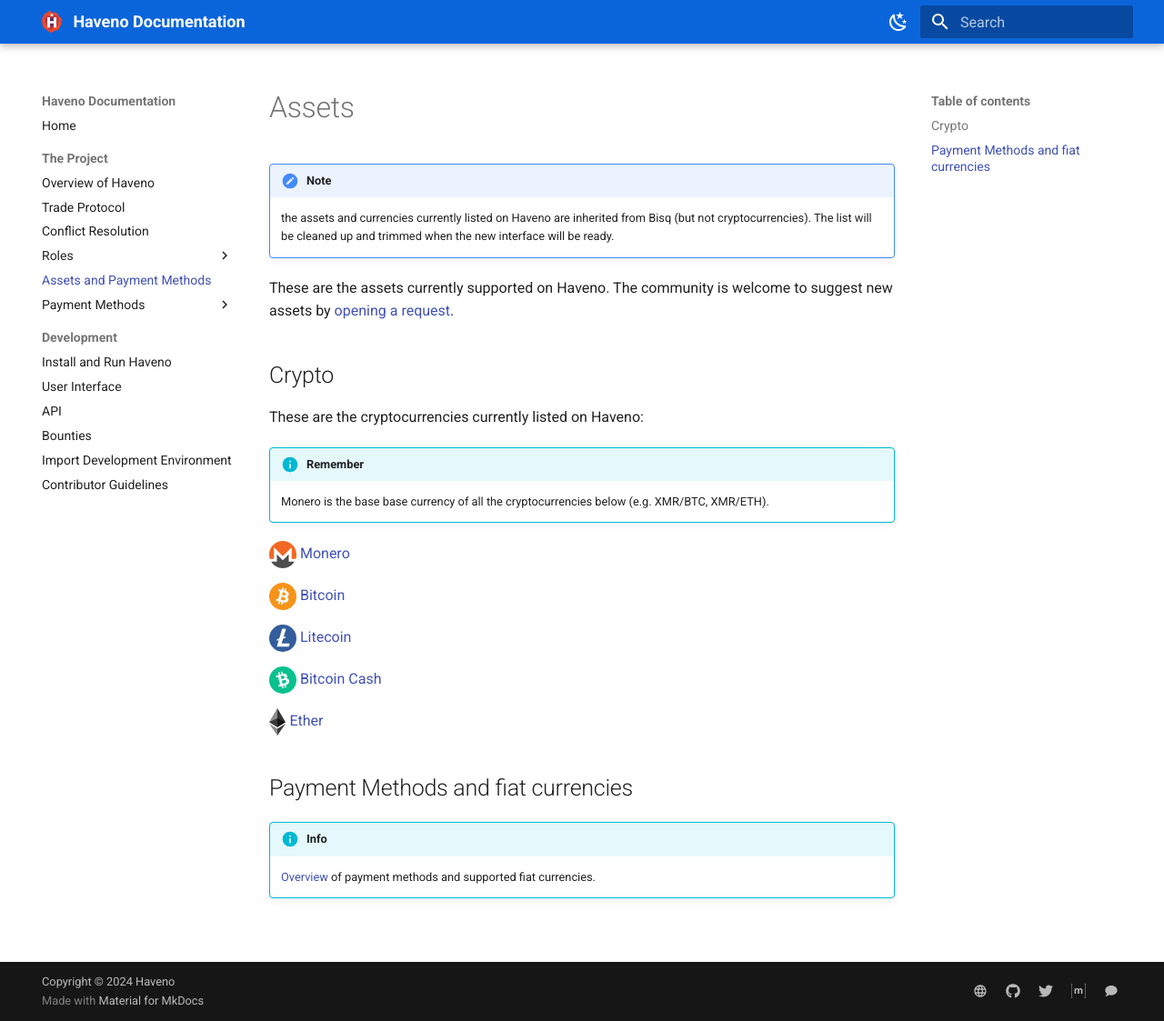
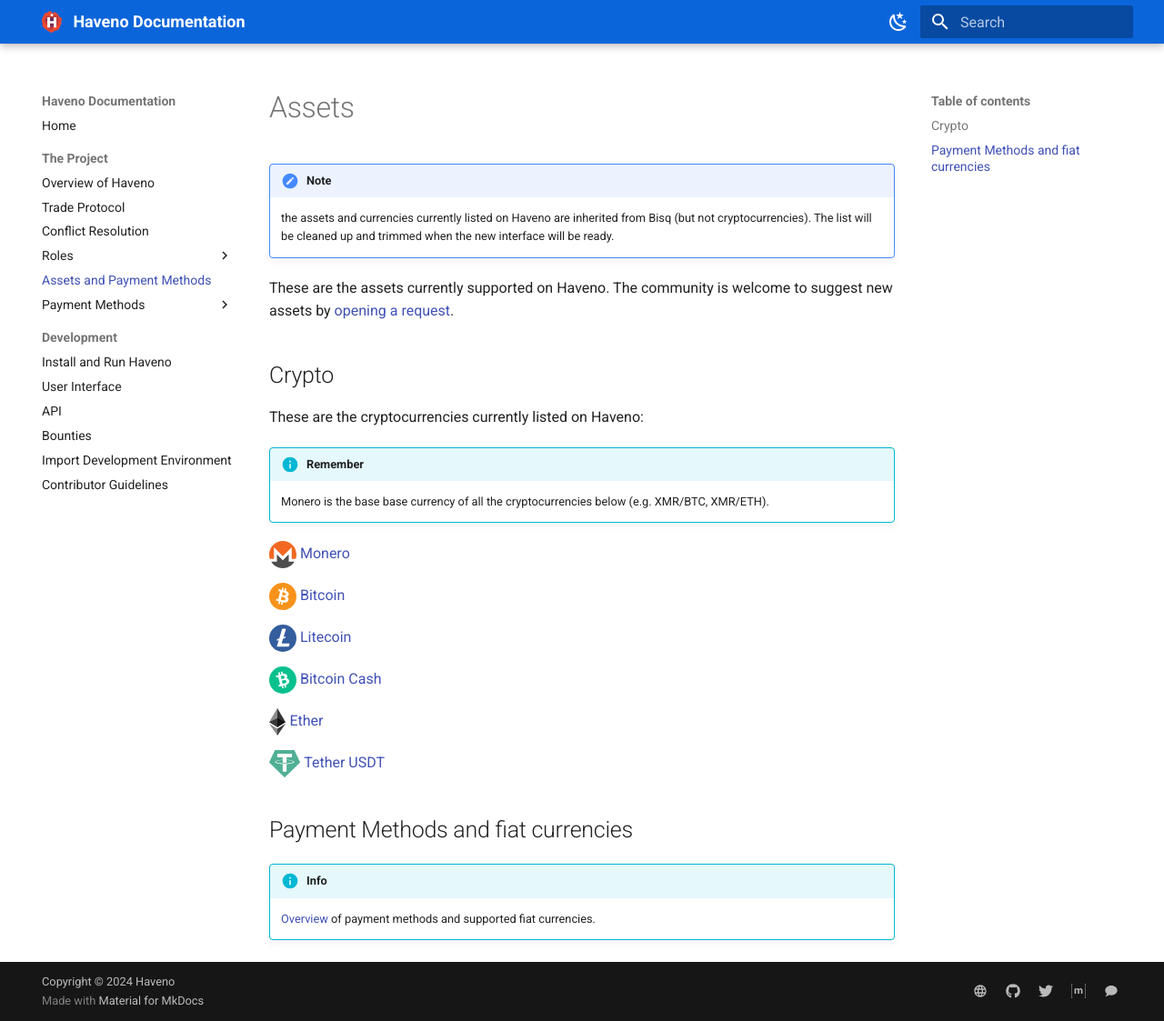
Before and after one commit to haveno-dex/haveno-docs, an MkDocs documentation site: the page built from docs/the-project/assets.md, in a window 1280 px wide and 1123 px high. Shown: the whole window at 91% size. Built offline with MkDocs 1.6.1 and Material for MkDocs 9.7.7, drawn with Linux system fonts in a browser that asks for light colours; the version menu is left out.

Commit message:
Add Tether

```diff
--- a/docs/the-project/assets.md
+++ b/docs/the-project/assets.md
@@ -23,6 +23,8 @@
 
 ![Ether](../resources/img/crypto/ether.svg){ .crypto-logos } [Ether](https://ethereum.org)
 
+![TetherUSDT](../resources/img/crypto/tether-usdt.svg){ .crypto-logos } [Tether USDT](https://tether.to)
+
 
 ## Payment Methods and fiat currencies
 
```
Also changed, not shown: docs/resources/img/crypto/tether-usdt.svg (added).
